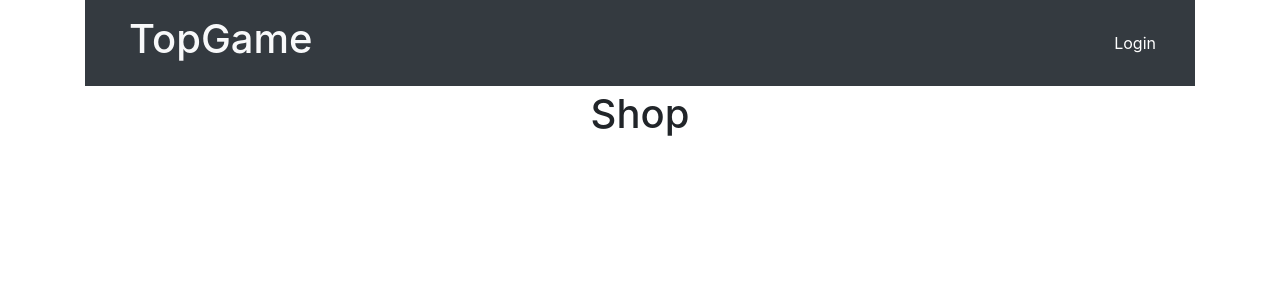
After one commit to MarcinMichnik/TopGame, a Django app: page /shop/ in a window 1280 px wide. The commit adds this page. Shown: the top 300 px of the page. Run offline with Django 3.2, Linux system fonts and the light colour scheme; parts of the project's set-up code (start-up, migrations or seed data) failed here and were passed over; some libraries are stand-ins or nearby versions.

Commit message:
:sparkles: shop links

```diff
--- a/topGameDashboard/templates/base.html
+++ b/topGameDashboard/templates/base.html
@@ -40,6 +40,7 @@
                                 <div class="dropdown-menu">
                                     <a class="nav-link dropdown-item text-dark p-1" href="{% url 'profile' %}">Profile</a>
                                     <a class="nav-link dropdown-item text-dark p-1" href="{% url 'statistics' %}">Statistics</a>
+                                    <a class="nav-link dropdown-item text-dark p-1" href="{% url 'shop' %}">Shop</a>
 
                                     <a class="nav-link dropdown-item text-dark p-1"
                                         href="{% url 'password_change' %}">Change
--- /dev/null
+++ b/topGameDashboard/templates/topGameUsers/shop.html
@@ -0,0 +1,7 @@
+{% extends 'base.html' %}
+
+{% block content %}
+<div class="d-flex justify-content-center">
+    <h1>Shop</h1>
+</div>
+{% endblock content %}
--- a/topGameUsers/urls.py
+++ b/topGameUsers/urls.py
@@ -1,6 +1,6 @@
 from django.conf.urls import include
 from django.urls import path
-from .views import Register, Profile, UserStatistics
+from .views import Register, Profile, UserStatistics, Shop
 from django.conf.urls.static import static
 from django.conf import settings
 
@@ -9,6 +9,7 @@ urlpatterns = [
     path("profile/", Profile.as_view(), name="profile"),
     path("register/", Register.as_view(), name="register"),
     path("statistics/", UserStatistics.as_view(), name="statistics"),
+    path("shop/", Shop.as_view(), name="shop"),
 ]
 
 urlpatterns += static(settings.MEDIA_URL, document_root=settings.MEDIA_ROOT)
--- a/topGameUsers/views.py
+++ b/topGameUsers/views.py
@@ -97,3 +97,6 @@ class UserStatistics(LoginRequiredMixin, TemplateView):
         current_user_mana_sum = current_user_manas.aggregate(all_user_power_sum=Sum('power'))['all_user_power_sum']
 
         return current_user_mana_sum
+
+class Shop(TemplateView):
+    template_name = 'topGameUsers/shop.html'
```
Also changed, not shown: topGameDashboard/templates/topGameDashboard/dashboard.html (+8 -0 lines).
